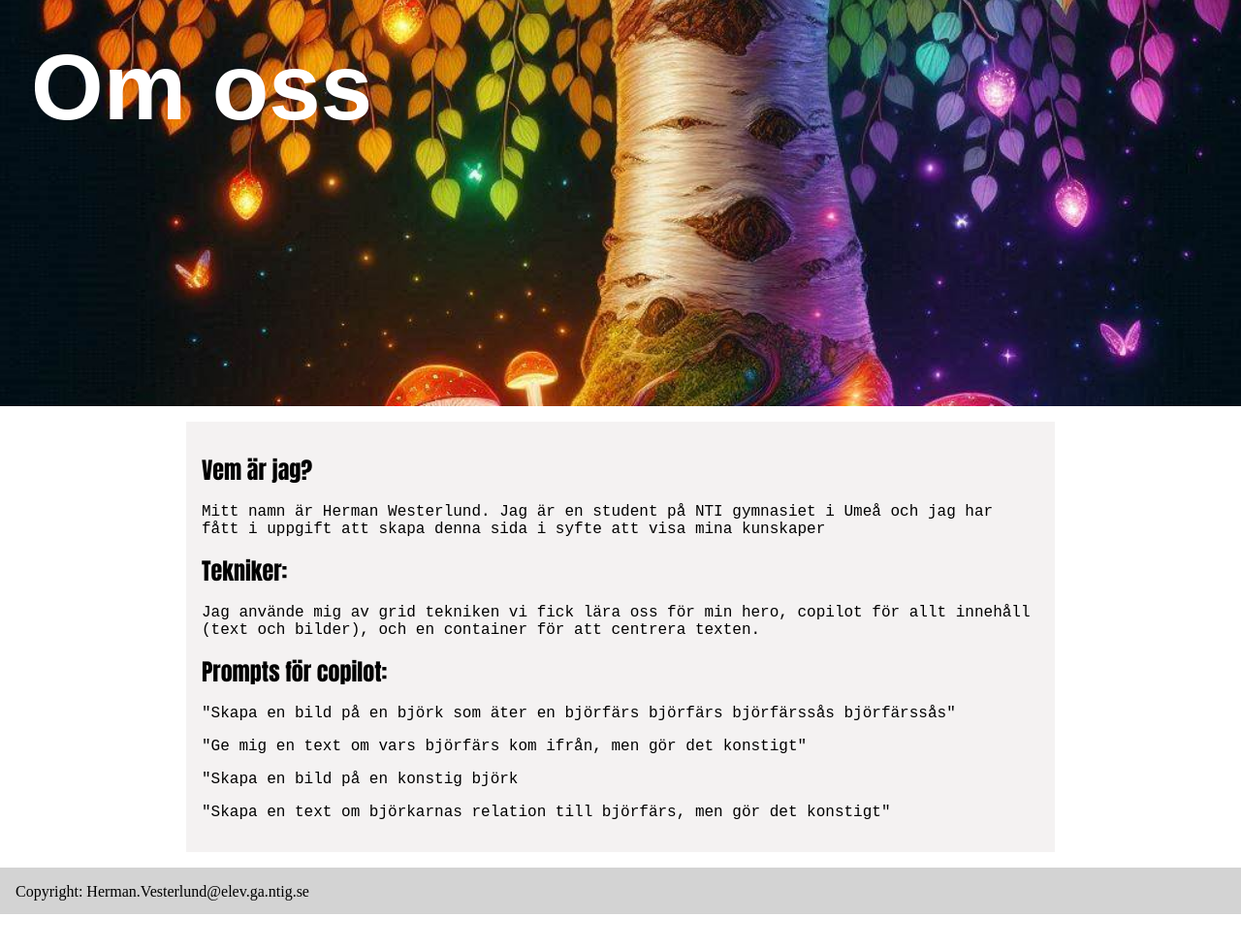
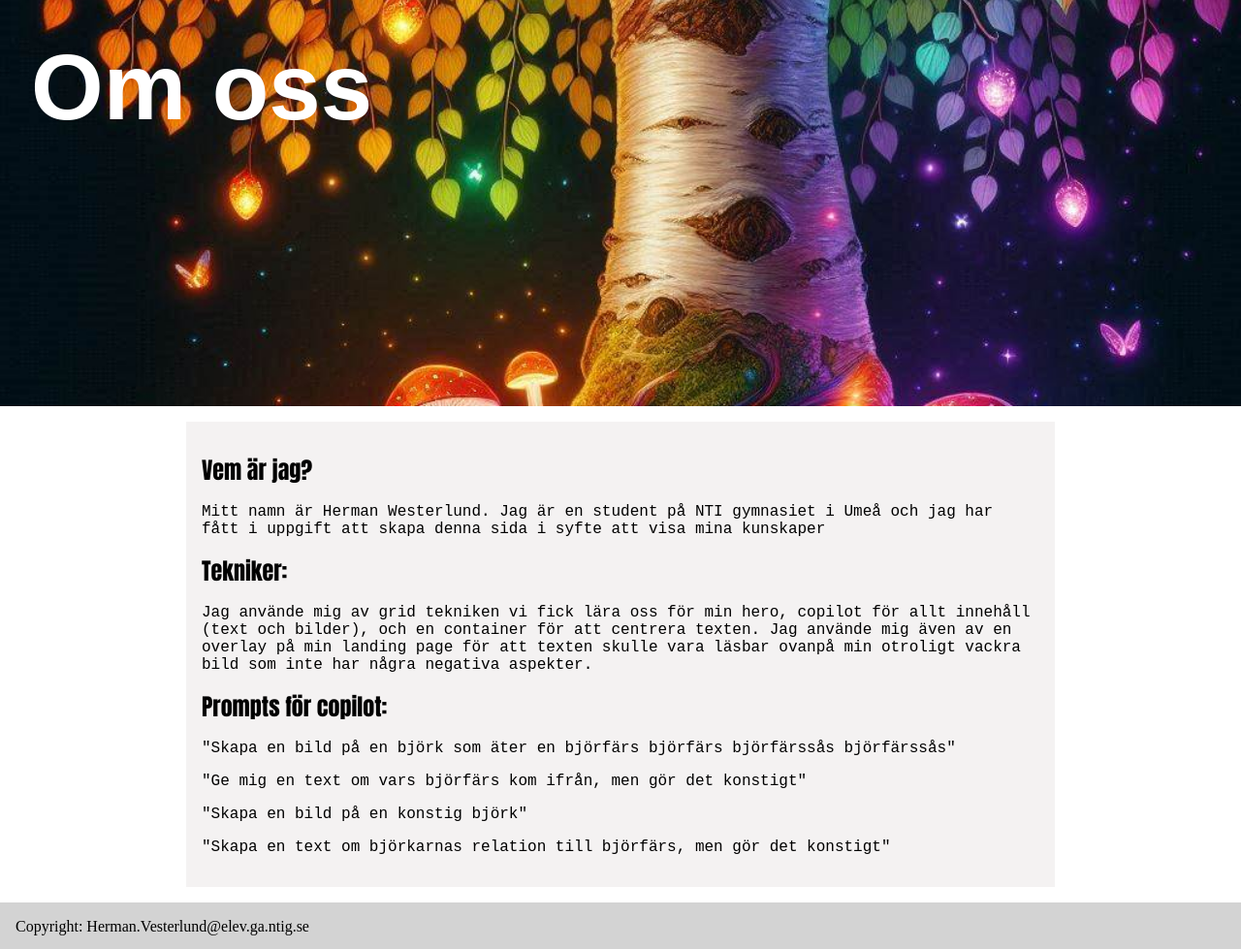
Before and after one commit to HermanWesterlund/Bj-rkStrunt, a plain HTML site: page Om.html in a window 1280 px wide. Shown: the part 183-1162 px from the top of the page at 97% size. Before the commit the page ends 1126 px from the top, so only its background shows below. Drawn offline with Linux system fonts and the light colour scheme.

Commit message:
Uppdaterad och klar igen

```diff
--- a/Om.html
+++ b/Om.html
@@ -31,11 +31,11 @@
         <h1>Vem är jag?</h1>
         <p>Mitt namn är Herman Westerlund. Jag är en student på NTI gymnasiet i Umeå och jag har fått i uppgift att skapa denna sida i syfte att visa mina kunskaper</p>
         <h1>Tekniker:</h1>
-        <p>Jag använde mig av grid tekniken vi fick lära oss för min hero, copilot för allt innehåll (text och bilder), och en container för att centrera texten.</p>
+        <p>Jag använde mig av grid tekniken vi fick lära oss för min hero, copilot för allt innehåll (text och bilder), och en container för att centrera texten. Jag använde mig även av en overlay på min landing page för att texten skulle vara läsbar ovanpå min otroligt vackra bild som inte har några negativa aspekter.</p>
         <h1>Prompts för copilot:</h1>
         <p>"Skapa en bild på en björk som äter en björfärs björfärs björfärssås björfärssås"</p>
         <p>"Ge mig en text om vars björfärs kom ifrån, men gör det konstigt"</p>
-        <p>"Skapa en bild på en konstig björk</p>
+        <p>"Skapa en bild på en konstig björk"</p>
         <p>"Skapa en text om björkarnas relation till björfärs, men gör det konstigt"</p>
     </div>
     <footer>
```
